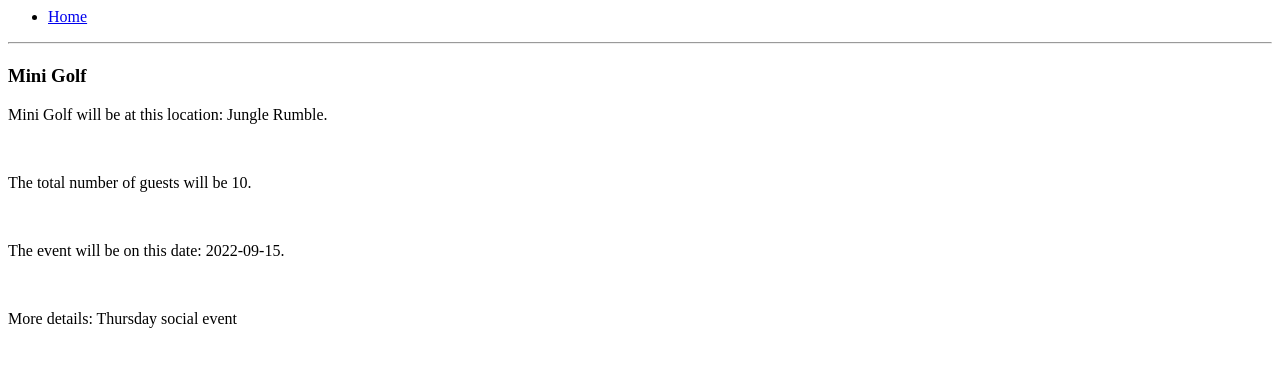
After one commit to cjsarab/flask-event-lab, a Flask app: page /events/1 in a window 1280 px wide. The commit adds this page. Shown: the top 367 px of the page. Run offline with Flask 2, Linux system fonts and the light colour scheme.

Commit message:
Finished MVP

```diff
--- a/controllers/controller.py
+++ b/controllers/controller.py
@@ -1,8 +1,26 @@
 from flask import render_template, request
 from app import app
-from models.event_list import events
+from models.event_list import events, add_new_event
 from models.event import Event
+
 
 @app.route('/events')
 def index():
-    return render_template('index.html', title='Events', sub_title='All events', events='Events')
+    return render_template('index.html', title='Events', sub_title='All events', events=events)
+
+@app.route('/events/<index>')
+def event(index):
+    event = events[int(index)]
+    return render_template('event.html', event=event)
+
+@app.route('/events', methods = ['POST'])
+def add_event():
+    event_title = request.form['title']
+    event_description = request.form['description']
+    event_date = request.form['date']
+    event_guests = request.form['guests']
+    event_location = request.form['location']
+    new_event = Event(event_date, event_title, event_guests, event_location, event_description)
+
+    add_new_event(new_event)
+    return render_template('index.html', title='Events', events=events)
--- a/models/event_list.py
+++ b/models/event_list.py
@@ -6,3 +6,6 @@ event2 = Event(datetime.date(2022, 9, 15), "Mini Golf", 10, "Jungle Rumble", "Th
 event3 = Event(datetime.date(2022, 4, 12), "Football", 12500, "Tannadice Park", "Dundee United vs Dundee")
 
 events = [event1, event2, event3]
+
+def add_new_event(event):
+    events.append(event)
--- /dev/null
+++ b/templates/event.html
@@ -0,0 +1,25 @@
+{% extends "base.html" %}
+
+{% block content %}
+
+<h3> {{ event.name_of_event }}</h3>
+
+<p>
+    {{ event.name_of_event }} will be at this location: {{ event.room_location }}.
+</p>
+<br>
+<p>
+    The total number of guests will be {{ event.no_of_guests }}.
+</p>
+<br>
+<p>
+    The event will be on this date: {{ event.date }}.
+</p>
+<br>
+<p>
+    More details:
+    {{ event.description }}
+</p>
+
+
+{% endblock %}
```
Also changed, not shown: templates/index.html (+15 -4 lines).
